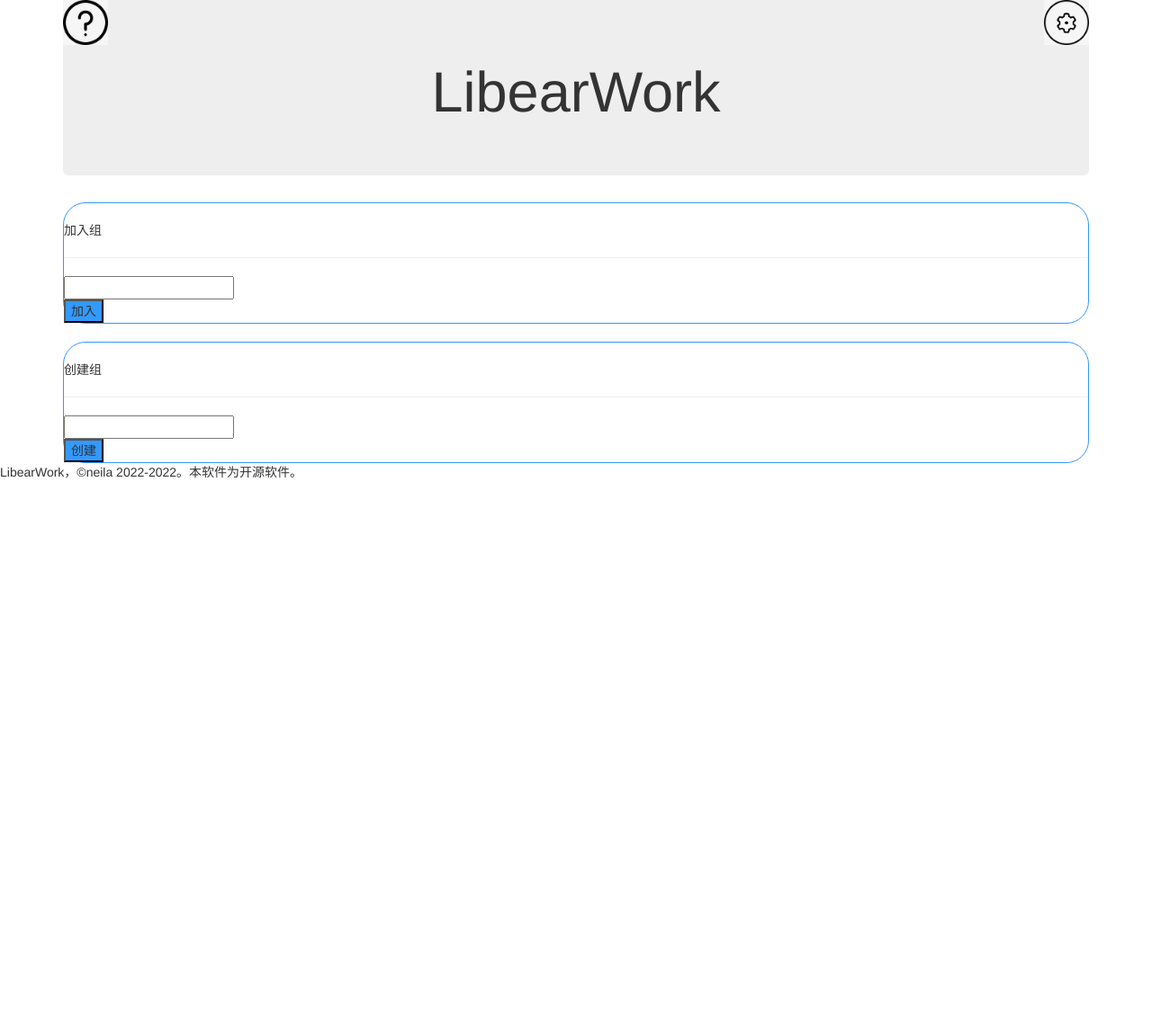
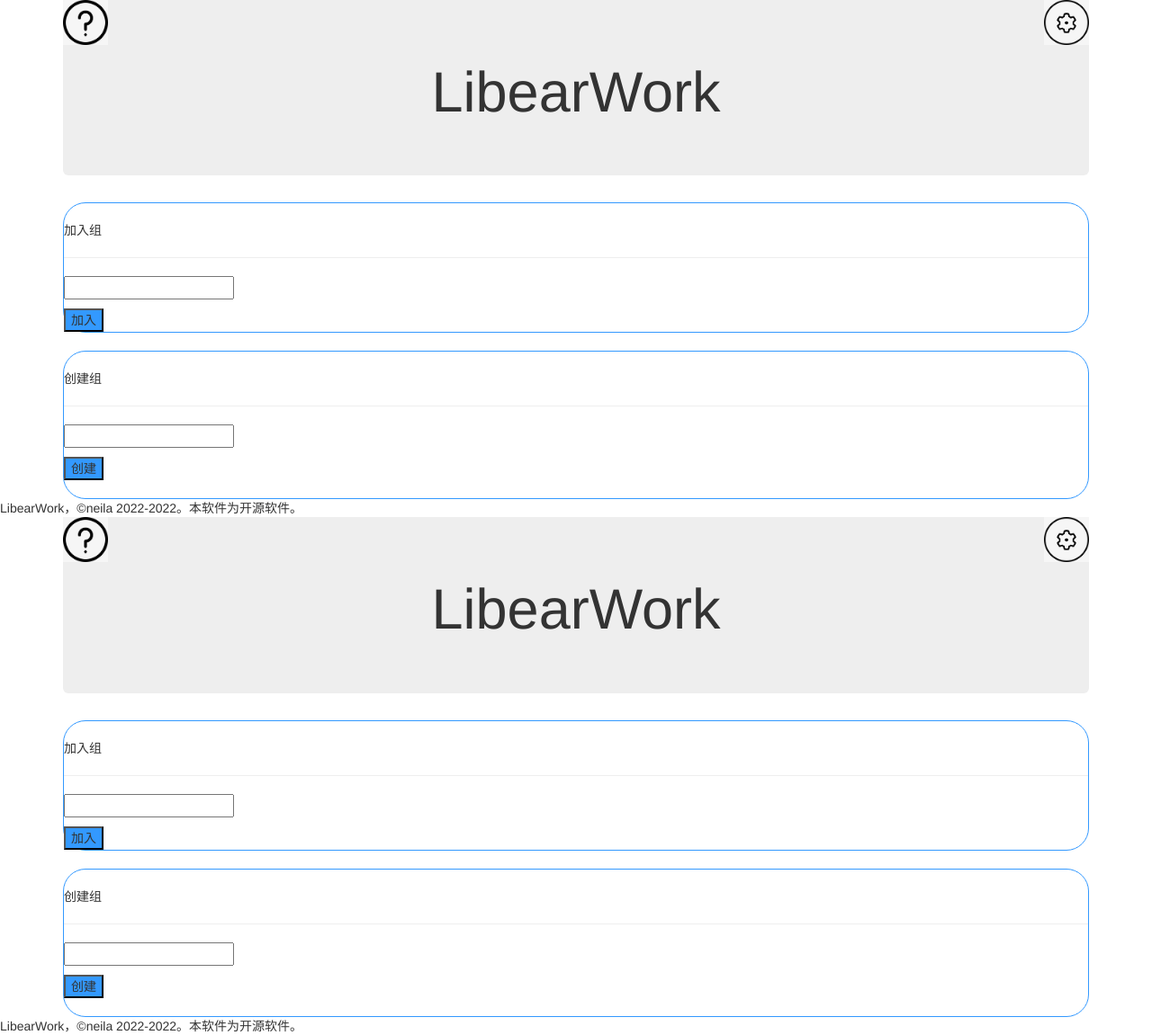
Before and after one commit to neila-a/libearwork, a PHP site: page / in a window 1280 px wide. Shown: the whole page at 90% size. Before the commit the page ends 532 px from the top, so only its background shows below. Run offline with PHP 8.4, Linux system fonts and the light colour scheme.

Commit message:
Update index.php

```diff
--- a/index.php
+++ b/index.php
@@ -28,20 +28,22 @@
 			</div>
       <form action="pages/workTableRegUser.php" class="mainPageForm">
 <br>
-<p>加入组</p>
+<p>  加入组</p>
 <hr>
-<input name="groupID" type="text">
+<p>  </p><input name="groupID" type="text">
 <br>
-<button type="submit" class="mainPageSubmitBtn">加入</button>
-      </form>
+<p>  </p><button type="submit" class="mainPageSubmitBtn">加入</button>
+      <br>
+</form>
 <br>
       <form action="pages/createNewGroup.php" class="mainPageForm">
 <br>
-<p>创建组</p>
+<p>  创建组</p>
 <hr>
-<input name="groupID" type="text">
+<p>  </p><input name="groupID" type="text">
 <br>
-<button type="submit" class="mainPageSubmitBtn">创建</button>
+<p>  </p><button type="submit" class="mainPageSubmitBtn">创建</button>
+<br>
 <br>
       </form>
 		</div>
@@ -50,3 +52,57 @@
 <footer>LibearWork，©neila 2022-2022。本软件为开源软件。</footer>
   </body>
 </html>
+<?php
+?>
+<!DOCTYPE html>
+<html>
+  <head>
+<title>LibearWork</title>
+<meta name="viewport" content="width=device-width, initial-scale=1">
+    <!-- 最新版本的 Bootstrap 核心 CSS 文件 -->
+    <link rel="stylesheet" href="https://stackpath.bootstrapcdn.com/bootstrap/3.4.1/css/bootstrap.min.css" integrity="sha384-HSMxcRTRxnN+Bdg0JdbxYKrThecOKuH5zCYotlSAcp1+c8xmyTe9GYg1l9a69psu" crossorigin="anonymous">
+    <!-- 可选的 Bootstrap 主题文件（一般不用引入） -->
+    <link rel="stylesheet" href="https://stackpath.bootstrapcdn.com/bootstrap/3.4.1/css/bootstrap-theme.min.css" integrity="sha384-6pzBo3FDv/PJ8r2KRkGHifhEocL+1X2rVCTTkUfGk7/0pbek5mMa1upzvWbrUbOZ" crossorigin="anonymous">
+    <!-- 最新的 Bootstrap 核心 JavaScript 文件 -->
+    <script src="https://stackpath.bootstrapcdn.com/bootstrap/3.4.1/js/bootstrap.min.js" integrity="sha384-aJ21OjlMXNL5UyIl/XNwTMqvzeRMZH2w8c5cRVpzpU8Y5bApTppSuUkhZXN0VxHd" crossorigin="anonymous"></script>
+<link rel="stylesheet" href="/style.css">
+  </head>
+  <body>
+    <div class="container">
+	<div class="row clearfix">
+		<div class="col-md-12 column">
+			<img src="/img/help.webp" style="float:left;" class="mainPageButton" />
+<a href="/pages/setting.php">
+      <img src="/img/setting.webp" style="float:right;" class="mainPageButton" />
+</a>
+			<div class="jumbotron">
+				<h1 id="lbtitle">
+					LibearWork
+				</h1>
+			</div>
+      <form action="pages/workTableRegUser.php" class="mainPageForm">
+<br>
+<p>  加入组</p>
+<hr>
+<p>  </p><input name="groupID" type="text">
+<br>
+<p>  </p><button type="submit" class="mainPageSubmitBtn">加入</button>
+      <br>
+</form>
+<br>
+      <form action="pages/createNewGroup.php" class="mainPageForm">
+<br>
+<p>  创建组</p>
+<hr>
+<p>  </p><input name="groupID" type="text">
+<br>
+<p>  </p><button type="submit" class="mainPageSubmitBtn">创建</button>
+<br>
+<br>
+      </form>
+		</div>
+	</div>
+</div>
+<footer>LibearWork，©neila 2022-2022。本软件为开源软件。</footer>
+  </body>
+</html>
```
